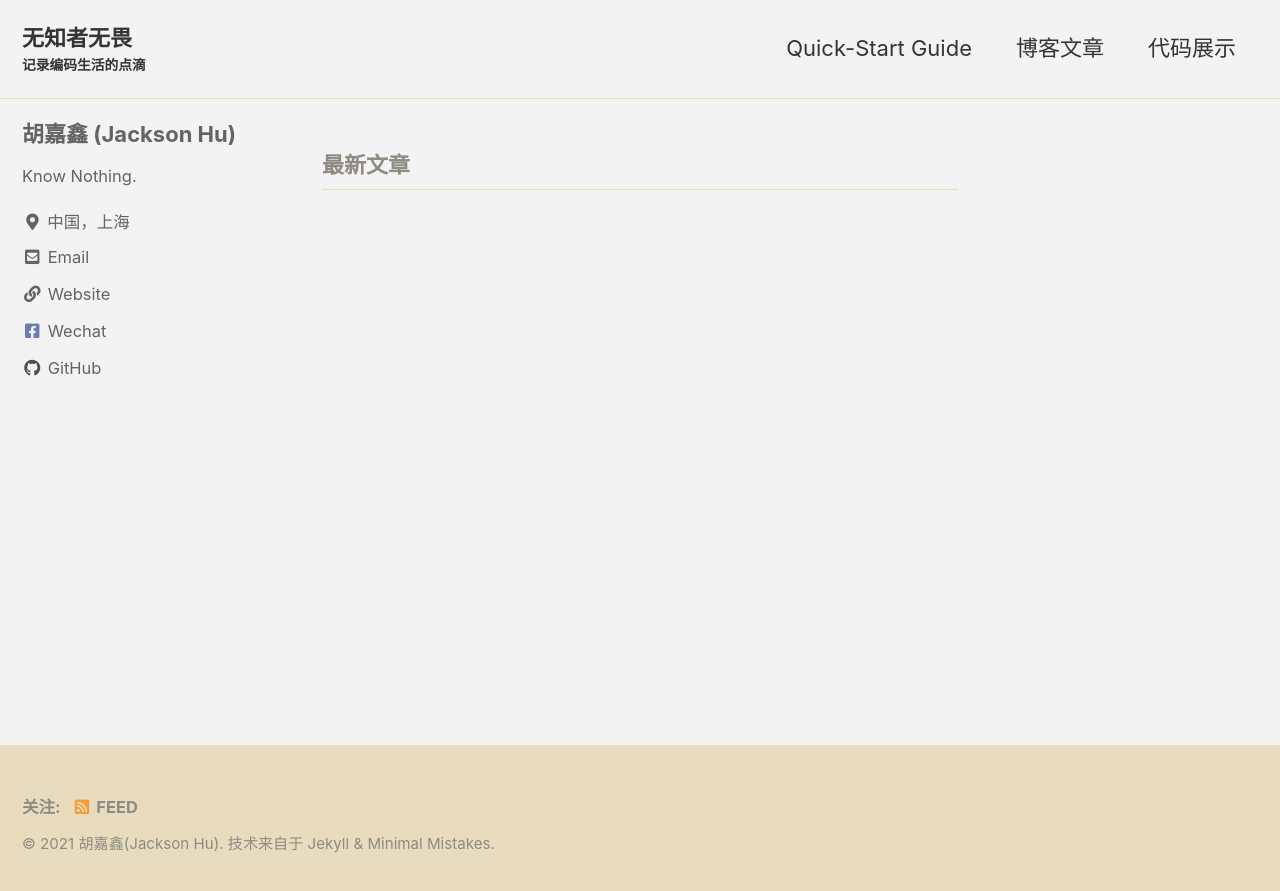
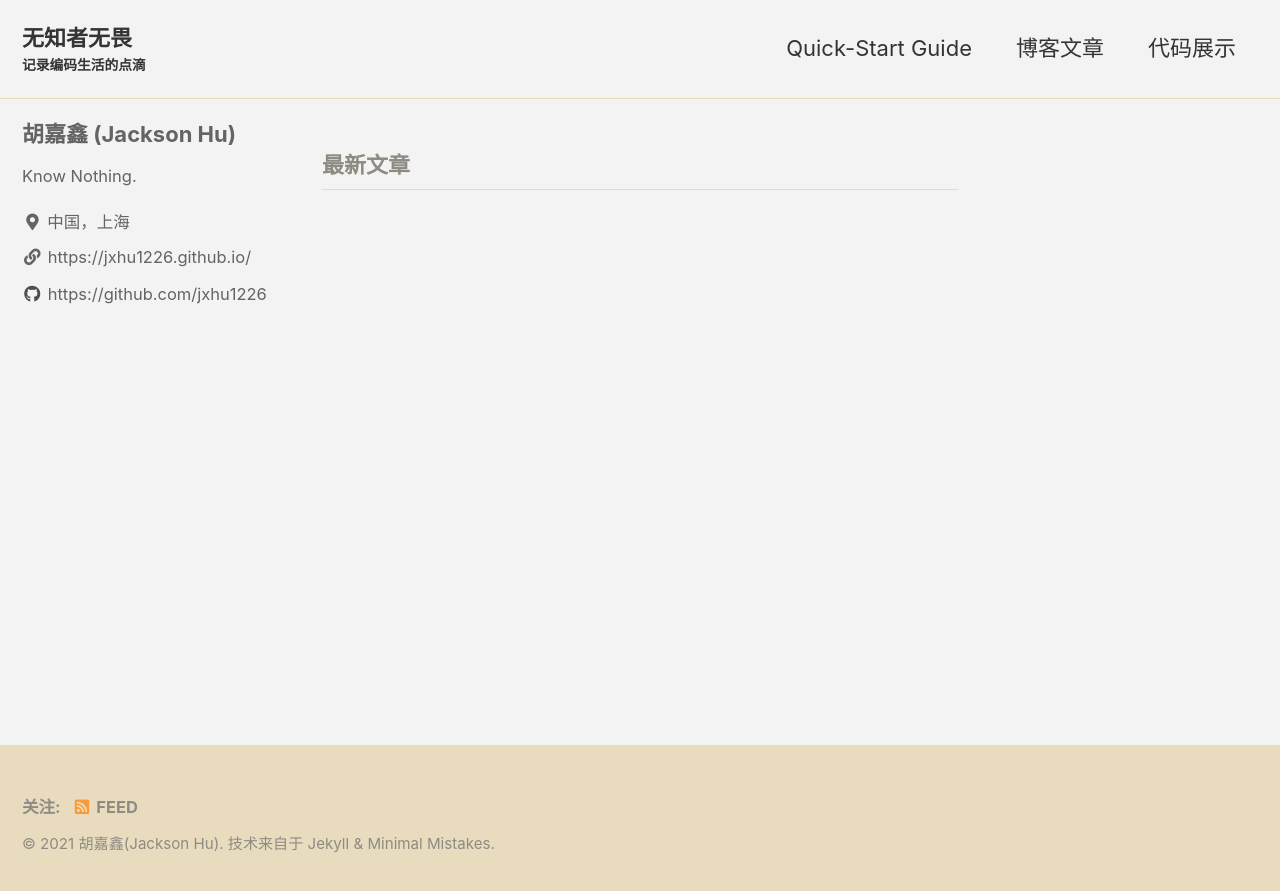
Before and after one commit to jxhu1226/jxhu1226.github.io, a Jekyll site: the page built from index.html, in a window 1280 px wide. Shown: the top 891 px of the page. Built offline with Jekyll 4.4.1, drawn with Linux system fonts in a browser that asks for light colours; cached includes are drawn as plain includes; the list of posts is cut into pages by our own code.

```diff
--- a/_config.yml
+++ b/_config.yml
@@ -24,7 +24,7 @@ description              : "记录编码生活的点滴。"
 url                      : # the base hostname & protocol for your site e.g. "https://mmistakes.github.io"
 baseurl                  : # the subpath of your site, e.g. "/blog"
 repository               : # GitHub username/repo-name e.g. "mmistakes/minimal-mistakes"
-teaser                   : # path of fallback teaser image, e.g. "/assets/images/500x300.png"
+teaser                   : "/assets/images/shanghai.jpeg" # path of fallback teaser image, e.g. "/assets/images/500x300.png"
 logo                     : # path of logo image to display in the masthead, e.g. "/assets/images/88x88.png"
 masthead_title           : # overrides the website title displayed in the masthead, use " " for no title
 # breadcrumbs            : false # true, false (default)
@@ -100,16 +100,16 @@ author:
   location         : "中国，上海"
   email            :
   links:
-    - label: "Email"
+    - label: "tjjxhu@gmail.com"
       icon: "fas fa-fw fa-envelope-square"
-      url: "tjjxhu@gmail.com"
-    - label: "Website"
+      # url: "tjjxhu@gmail.com"
+    - label: "https://jxhu1226.github.io/"
       icon: "fas fa-fw fa-link"
       url: "https://jxhu1226.github.io/"
-    - label: "Wechat"
+    - label: "18101917663"
       icon: "fab fa-fw fa-facebook-square"
-      url: "18101917663"
-    - label: "GitHub"
+      # url: "18101917663"
+    - label: "https://github.com/jxhu1226"
       icon: "fab fa-fw fa-github"
       url: "https://github.com/jxhu1226"
 
```
Also changed, not shown: assets/images/shanghai.jpeg (added).
